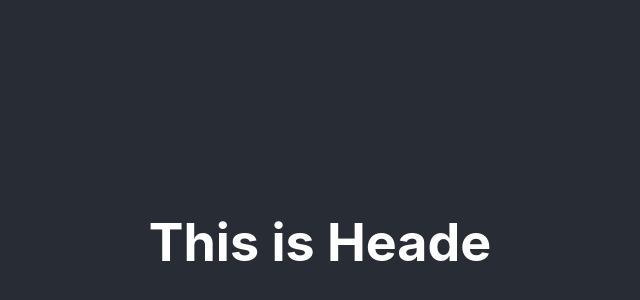
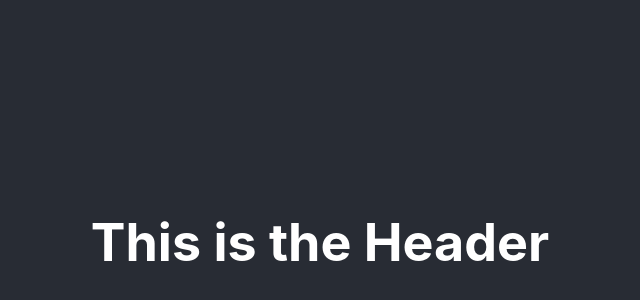
Before and after one commit to hazelrahbe/Project-3, a React (Create React App) app in the folder cryptoproject_frontend/: page / in a window 1280 px wide. Shown: the part 158-458 px from the top of the page, without its empty margins (320-960 px from the left). Built offline with nearby package versions, Linux system fonts and the light colour scheme.

Commit message:
nothing done here

```diff
--- a/cryptoproject_frontend/package.json
+++ b/cryptoproject_frontend/package.json
@@ -8,6 +8,8 @@
     "@testing-library/user-event": "^13.5.0",
     "react": "^18.2.0",
     "react-dom": "^18.2.0",
+    "react-router": "^6.4.0",
+    "react-router-dom": "^6.4.0",
     "react-scripts": "5.0.1",
     "web-vitals": "^2.1.4"
   },
--- a/cryptoproject_frontend/src/components/Header.js
+++ b/cryptoproject_frontend/src/components/Header.js
@@ -1,5 +1,5 @@
 const Header = (props) => {
-    return <h1> This is Heade </h1>;
+    return <h1> This is the Header </h1>;
 }
 
 export default Header;
```
Also changed, not shown: 1 other file (tests, documents, lock files or other folders).
